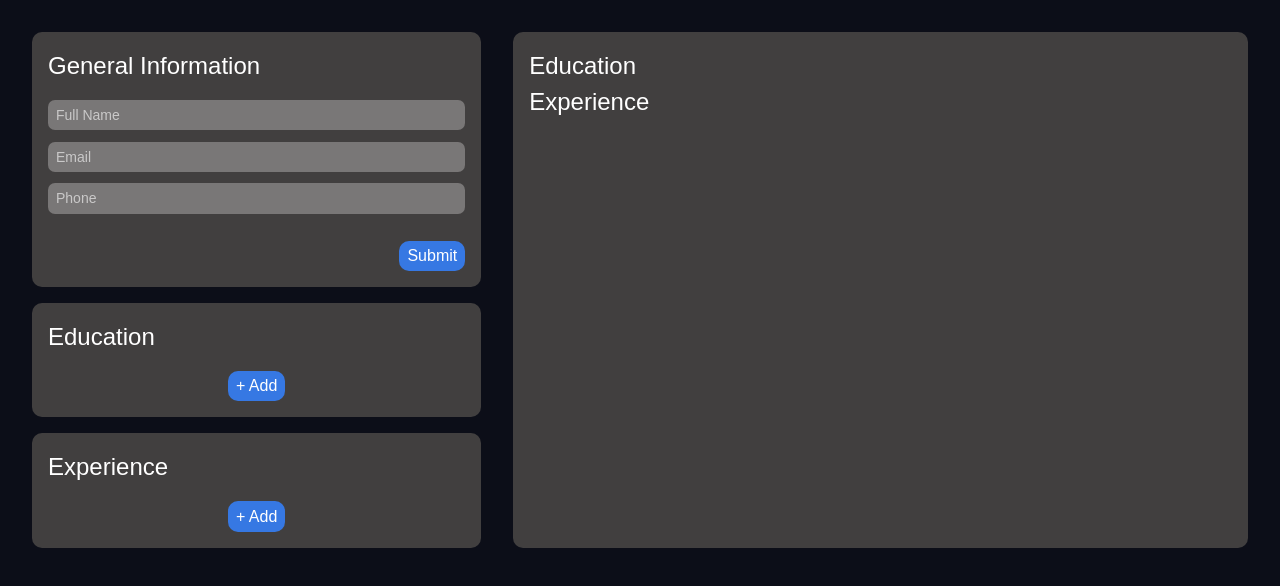
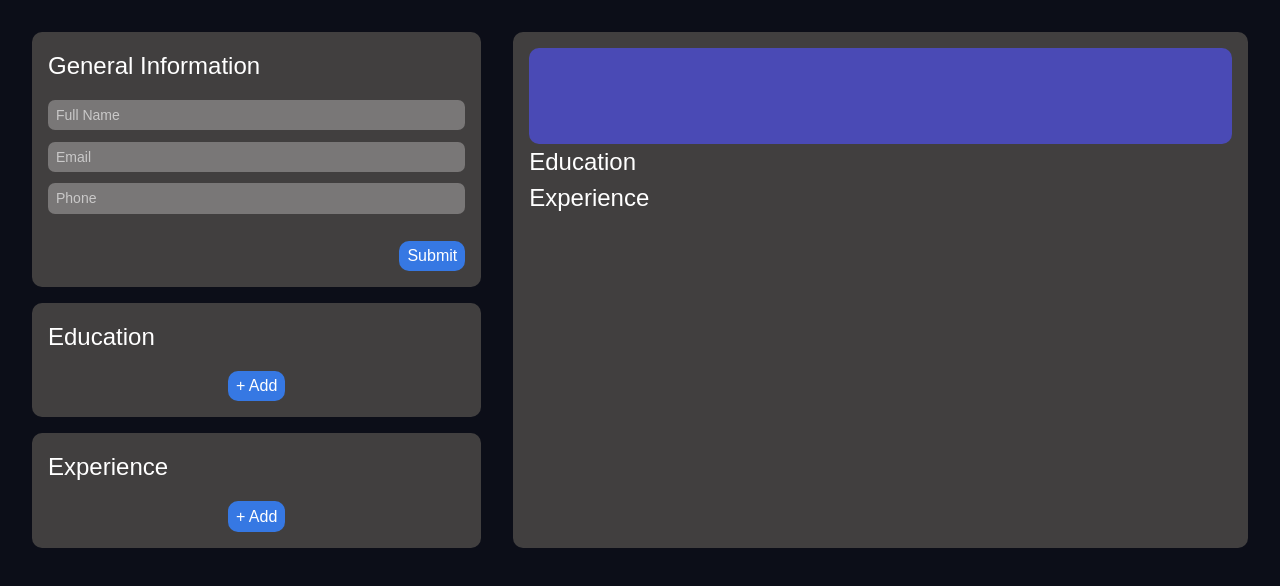
Before and after one commit to PDLIF/react-cv-application-TOP, a React (Vite) app: page / in a window 1280 px wide. Shown: the top 586 px of the page. Built offline with nearby package versions, Linux system fonts and the light colour scheme.

Commit message:
style: add basic styling for general info print section

```diff
--- a/src/components/generalInfo/GeneralInfoPrint.jsx
+++ b/src/components/generalInfo/GeneralInfoPrint.jsx
@@ -1,8 +1,10 @@
+import '../../styles/GeneralInfoPrint.css'
+
 function GeneralInfoPrint({ fullName, email, phone, adress }) {
     return(
-        <div className="general-info">
-            <h1 className="resume-name">{fullName}</h1>
-            <div className="contact-info">
+        <div className="flex br-10 general-info">
+            <h1 className="name">{fullName}</h1>
+            <div className="flex other-info">
                 {email && (
                     <div>
                         <i className="fa-solid fa-envelope" />
--- /dev/null
+++ b/src/styles/GeneralInfoPrint.css
@@ -0,0 +1,10 @@
+.general-info {
+    flex-direction: column;
+    align-items: center;
+    background-color: rgb(74, 74, 181);
+    padding: 2rem;
+}
+
+.other-info {
+    --gap: 13rem;
+}
```
